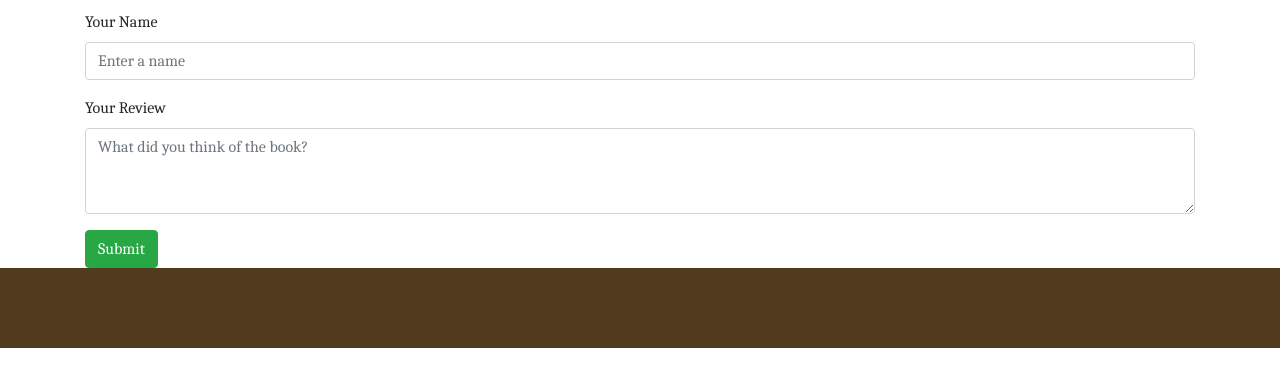
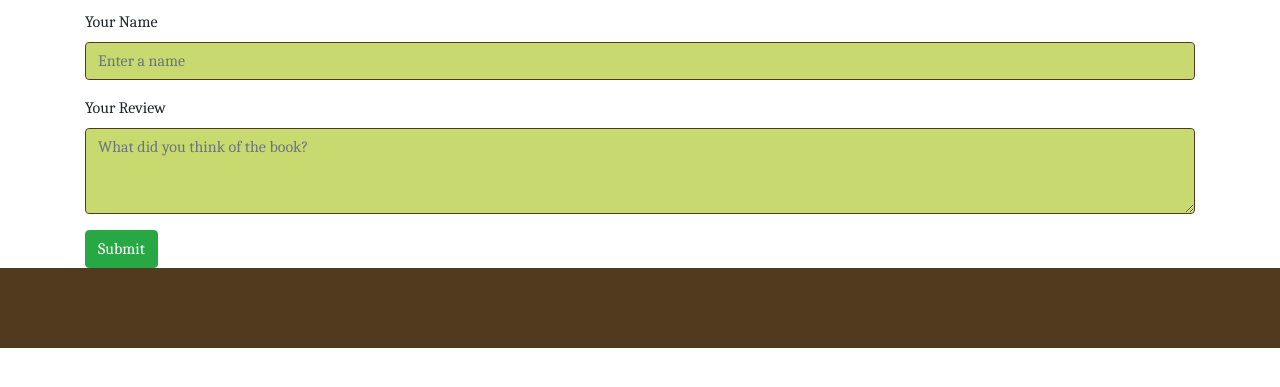
Before and after one commit to seakonn/milestone-three, a Flask app: template templates/addreview.html in a window 1280 px wide. Shown: the part 118-505 px from the top of the page. Run offline with Flask 2, Linux system fonts and the light colour scheme; the template is opened without the code that fills it, so the values that code supplies are empty; some libraries are stand-ins or nearby versions.

Commit message:
Changed add book form style

```diff
--- a/static/css/style.css
+++ b/static/css/style.css
@@ -177,3 +177,9 @@ body {
     margin: 2rem 0;
     font-size: 1.5rem;
 }
+
+.book-form {
+
+    background-color: #c8d96f;
+    border: 1px solid #513b1f;
+}
--- a/templates/addreview.html
+++ b/templates/addreview.html
@@ -7,12 +7,12 @@
     <form action="{{ url_for("add_review_data", book_id=current_book._id) }}" method="POST">
         <div class="form-group">
             <label>Your Name</label>
-            <input name="username" type="text" class="form-control" placeholder="Enter a name" required>
+            <input name="username" type="text" class="book-form form-control" placeholder="Enter a name" required>
         </div>
 
         <div class="form-group">
             <label>Your Review</label>
-            <textarea name="review_text" class="form-control" placeholder="What did you think of the book?" rows="3" required></textarea>
+            <textarea name="review_text" class="book-form form-control" placeholder="What did you think of the book?" rows="3" required></textarea>
         </div>
 
         <button type="submit" class="btn btn-success">Submit</button>
```
